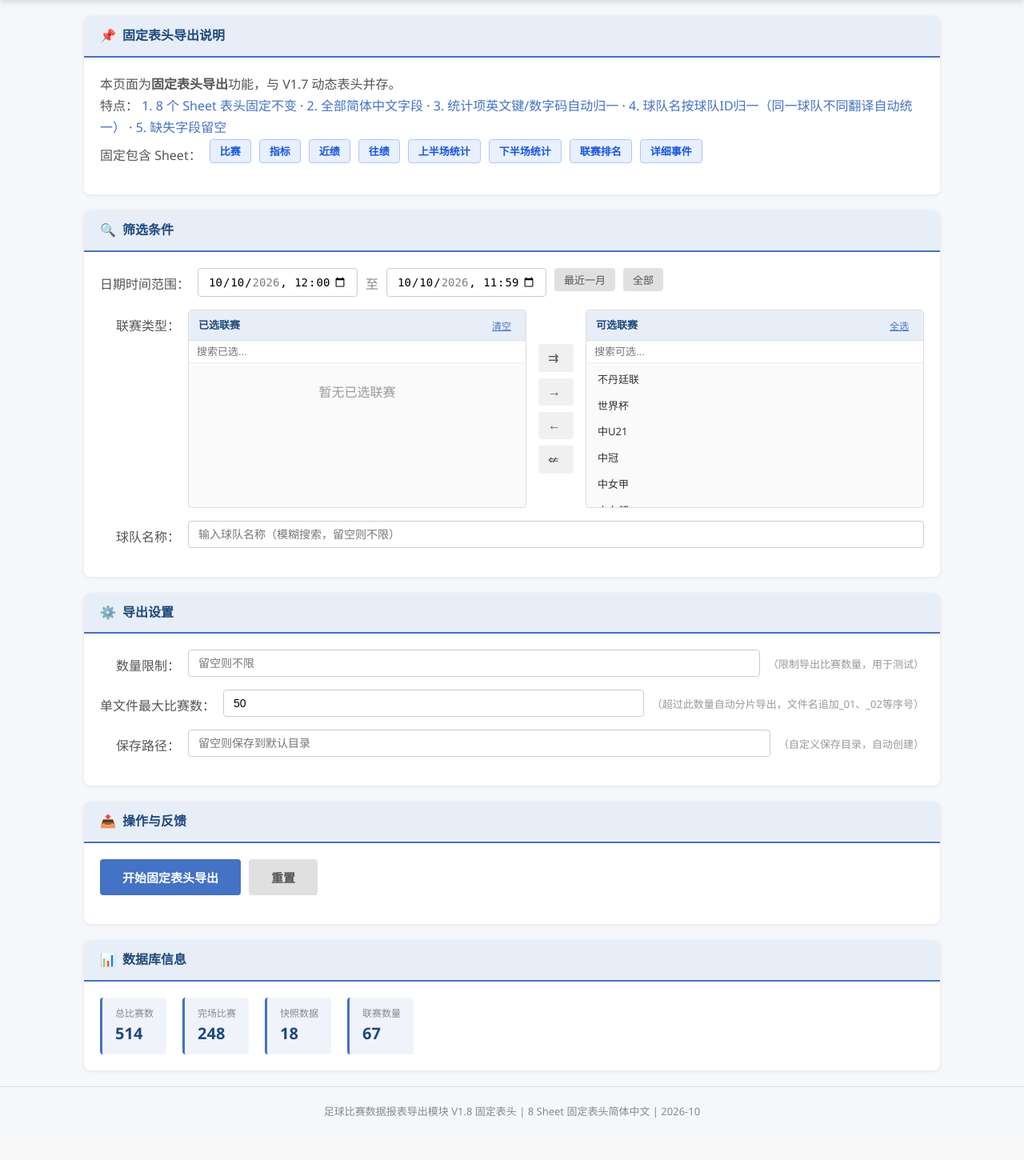
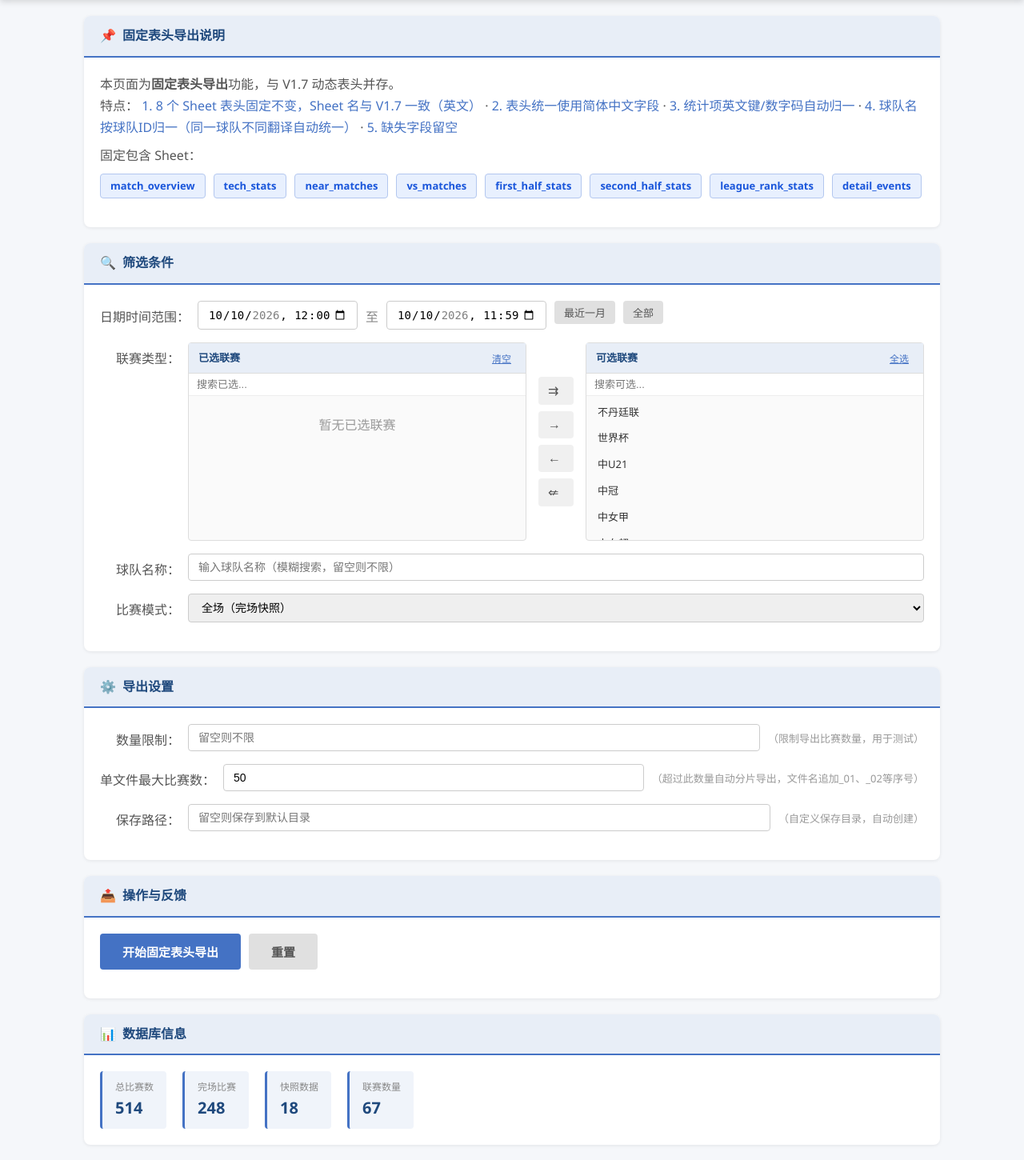
Before and after one commit to chen148346/football-export, a Flask app: page /fixed in a window 1280 px wide. Shown: the part 78-1528 px from the top of the page at 80% size. Before the commit the page ends 1476 px from the top, so only its background shows below. Run offline with Flask 3, Linux system fonts and the light colour scheme; data comes from the database, SQL or seed files in the repository; tables that the repository leaves empty hold one stand-in row (values such as "Sample post").

Commit message:
feat(fixed): V1.8固定表头导出与V1.7对齐(英文Sheet名+中文表头+比赛模式) - 修复detail_events表头错乱
Coze-Commit-Type: user
Coze-User-ID: 832750799040364
Coze-Conversation-ID: 11330873

```diff
--- a/football-export/app.py
+++ b/football-export/app.py
@@ -402,6 +402,9 @@ def api_fixed_export():
         start_datetime / end_datetime: datetime-local 时间范围（可选）
         sclass_names: list 联赛列表（可选）
         team_keyword: str 球队模糊搜索（可选）
+        match_mode: str 比赛模式 fulltime/halftime/custom（默认fulltime）
+        min_minute/max_minute: int 自定义分钟区间（match_mode=custom时有效）
+        include_fulltime: bool 是否同时导出完场标签（非完场模式有效）
         limit: int 数量限制（可选）
         max_per_file: int 单文件最大比赛数（默认50）
         save_path: str 自定义保存目录（可选）
@@ -420,6 +423,24 @@ def api_fixed_export():
                 limit = int(limit)
             except (ValueError, TypeError):
                 limit = None
+
+        # V1.8: 比赛模式（与 V1.7 一致）
+        match_mode = data.get('match_mode', 'fulltime')
+        if match_mode not in ('fulltime', 'halftime', 'custom'):
+            match_mode = 'fulltime'
+        include_fulltime = bool(data.get('include_fulltime', False))
+        min_minute = data.get('min_minute')
+        max_minute = data.get('max_minute')
+        if match_mode == 'custom':
+            try:
+                min_minute = int(min_minute) if min_minute is not None else 0
+                max_minute = int(max_minute) if max_minute is not None else 90
+            except (ValueError, TypeError):
+                return jsonify({'success': False, 'error': '分钟区间必须为整数'}), 400
+            if min_minute < 0 or max_minute > 120:
+                return jsonify({'success': False, 'error': '分钟区间必须在0-120范围内'}), 400
+            if min_minute >= max_minute:
+                return jsonify({'success': False, 'error': '开始分钟必须小于结束分钟'}), 400
 
         max_per_file = data.get('max_per_file')
         if max_per_file:
@@ -453,7 +474,8 @@ def api_fixed_export():
         thread = threading.Thread(
             target=_run_fixed_export_task,
             args=(task_id, start_datetime, end_datetime, sclass_names,
-                  team_keyword, limit, output_dir, max_per_file),
+                  team_keyword, limit, output_dir, max_per_file,
+                  match_mode, min_minute, max_minute, include_fulltime),
             daemon=True,
         )
         thread.start()
@@ -703,31 +725,62 @@ def _run_export_task(task_id, date_start, date_end, start_datetime, end_datetime
 
 
 def _run_fixed_export_task(task_id, start_datetime, end_datetime, sclass_names,
-                           team_keyword, limit, output_dir, max_per_file):
+                           team_keyword, limit, output_dir, max_per_file,
+                           match_mode='fulltime', min_minute=None, max_minute=None,
+                           include_fulltime=False):
     """
     固定表头导出后台任务（V1.8新页面）。
 
-    逻辑与 V1.7 类似：查完场比赛 → 分片 → 用 FixedExporter 生成
-    8 个固定表头 Sheet 的 Excel。
+    逻辑与 V1.7 一致：
+    - fulltime：查完场比赛
+    - halftime / custom：查非完场快照（含可选完场 label 文件）
+    生成 8 个固定表头 Sheet 的 Excel。
+    文件名遵循 V1.7：{时间戳}_{联赛}_{起日}_{止日}_{类型}_{字段}.xlsx
     """
     try:
-        from football_export.db_reader import query_matches
         from football_export.fixed_exporter import (
-            export_fixed_excel, generate_fixed_filename,
+            export_fixed_excel,
         )
 
         with _task_lock:
             _export_tasks[task_id]['progress'] = 10
             _export_tasks[task_id]['message'] = '正在查询比赛数据...'
 
-        matches = query_matches(
-            db_path=config.DEFAULT_DB_PATH,
-            start_datetime=start_datetime,
-            end_datetime=end_datetime,
-            sclass_names=sclass_names,
-            team_name=team_keyword,
-            limit=limit,
-        )
+        date_start = (start_datetime or '')[:10] or None
+        date_end = (end_datetime or '')[:10] or None
+
+        matches = []
+        label_snapshots = []
+        if match_mode in ('halftime', 'custom'):
+            from football_export.db_reader import query_non_fulltime_snapshots
+            if match_mode == 'halftime':
+                snapshot_filter = {'mode': 'halftime'}
+            else:
+                snapshot_filter = {'mode': 'custom', 'min': min_minute, 'max': max_minute}
+            result = query_non_fulltime_snapshots(
+                db_path=config.DEFAULT_DB_PATH,
+                snapshot_filter=snapshot_filter,
+                include_fulltime=include_fulltime,
+                start_date=date_start,
+                end_date=date_end,
+                start_datetime=start_datetime,
+                end_datetime=end_datetime,
+                sclass_names=sclass_names,
+                team_name=team_keyword,
+                limit=limit,
+            )
+            matches = result['prediction_snapshots']
+            label_snapshots = result['label_snapshots']
+        else:
+            from football_export.db_reader import query_matches
+            matches = query_matches(
+                db_path=config.DEFAULT_DB_PATH,
+                start_datetime=start_datetime,
+                end_datetime=end_datetime,
+                sclass_names=sclass_names,
+                team_name=team_keyword,
+                limit=limit,
+            )
 
         with _task_lock:
             _export_tasks[task_id]['progress'] = 30
@@ -736,55 +789,79 @@ def _run_fixed_export_task(task_id, start_datetime, end_datetime, sclass_names,
         if not matches:
             with _task_lock:
                 _export_tasks[task_id]['status'] = 'failed'
-                _export_tasks[task_id]['error'] = '没有找到符合条件的完场比赛数据'
+                _export_tasks[task_id]['error'] = '没有找到符合条件的比赛数据'
                 _export_tasks[task_id]['message'] = '未找到数据'
             return
 
-        total_matches = len(matches)
-        league = sclass_names[0] if sclass_names and len(sclass_names) == 1 else 'multi'
-        start_tag = (start_datetime or 'all')[:10].replace('-', '')
-        end_tag = (end_datetime or 'all')[:10].replace('-', '')
+        # V1.7 风格文件名：{时间戳}_{联赛}_{起日}_{止日}_{类型}_{字段}
+        from football_export.excel_exporter import generate_filename_v15
+        snap_type_map = {'fulltime': 'fulltime', 'halftime': 'halftime', 'custom': 'custom'}
+        snap_type = snap_type_map.get(match_mode, 'fulltime')
 
-        if total_matches <= max_per_file:
-            filename = generate_fixed_filename(league, start_tag, end_tag)
-            output_path = os.path.join(output_dir, filename)
-            export_fixed_excel(matches, output_path)
+        def _do_export(matches_to_export, role=None):
+            files = []
+            total = len(matches_to_export)
+            if total == 0:
+                return files
+            if total <= max_per_file:
+                filename = generate_filename_v15(
+                    sclass_names=sclass_names or None,
+                    start_date=date_start,
+                    end_date=date_end,
+                    sheets_to_export=config.ALL_SHEET_IDS_V15,
+                    snapshot_type=snap_type,
+                    file_role=role,
+                )
+                output_path = os.path.join(output_dir, filename)
+                export_fixed_excel(matches_to_export, output_path)
+                files.append({
+                    'filename': os.path.basename(output_path),
+                    'download_url': f"/download/{os.path.basename(output_path)}",
+                    'file_size_kb': round(os.path.getsize(output_path) / 1024, 1),
+                    'match_count': total,
+                    'role': role,
+                })
+            else:
+                import math
+                num_parts = math.ceil(total / max_per_file)
+                for i in range(num_parts):
+                    start_idx = i * max_per_file
+                    end_idx = min((i + 1) * max_per_file, total)
+                    part_matches = matches_to_export[start_idx:end_idx]
+                    part_filename = generate_filename_v15(
+                        sclass_names=sclass_names or None,
+                        start_date=date_start,
+                        end_date=date_end,
+                        sheets_to_export=config.ALL_SHEET_IDS_V15,
+                        snapshot_type=snap_type,
+                        file_role=role,
+                        part_index=i + 1,
+                    )
+                    part_output_path = os.path.join(output_dir, part_filename)
+                    export_fixed_excel(part_matches, part_output_path)
+                    files.append({
+                        'filename': part_filename,
+                        'download_url': f"/download/{part_filename}",
+                        'file_size_kb': round(os.path.getsize(part_output_path) / 1024, 1),
+                        'match_count': len(part_matches),
+                        'role': role,
+                        'part_index': i + 1,
+                    })
+            return files
 
-            rel_path = os.path.basename(output_path)
-            with _task_lock:
-                _export_tasks[task_id]['progress'] = 100
-                _export_tasks[task_id]['status'] = 'completed'
-                _export_tasks[task_id]['message'] = f'导出完成：{total_matches}场比赛'
-                _export_tasks[task_id]['output_path'] = output_path
-                _export_tasks[task_id]['filename'] = rel_path
-                _export_tasks[task_id]['download_url'] = f"/download/{rel_path}"
-                if os.path.exists(output_path):
-                    _export_tasks[task_id]['file_size_kb'] = round(
-                        os.path.getsize(output_path) / 1024, 1)
-        else:
-            import math
-            num_parts = math.ceil(total_matches / max_per_file)
-            files_info = []
-            for i in range(num_parts):
-                start_idx = i * max_per_file
-                end_idx = min((i + 1) * max_per_file, total_matches)
-                part_matches = matches[start_idx:end_idx]
-                part_filename = generate_fixed_filename(league, start_tag, end_tag).replace(
-                    '.xlsx', f'_{i+1:02d}.xlsx')
-                part_output_path = os.path.join(output_dir, part_filename)
-                export_fixed_excel(part_matches, part_output_path)
-                files_info.append({
-                    'filename': part_filename,
-                    'download_url': f"/download/{part_filename}",
-                    'file_size_kb': round(os.path.getsize(part_output_path) / 1024, 1),
-                    'match_count': len(part_matches),
-                    'part_index': i + 1,
-                })
-            with _task_lock:
-                _export_tasks[task_id]['progress'] = 100
-                _export_tasks[task_id]['status'] = 'completed'
-                _export_tasks[task_id]['message'] = f'导出完成：{total_matches}场比赛，分{num_parts}个文件'
-                _export_tasks[task_id]['files'] = files_info
+        files_info = []
+        files_info.extend(_do_export(matches, role='prediction' if match_mode != 'fulltime' else None))
+        if include_fulltime and label_snapshots:
+            files_info.extend(_do_export(label_snapshots, role='label'))
+
+        with _task_lock:
+            _export_tasks[task_id]['progress'] = 100
+            _export_tasks[task_id]['status'] = 'completed'
+            _export_tasks[task_id]['message'] = f'导出完成：{len(matches)}场比赛，{len(files_info)}个文件'
+            if len(files_info) == 1:
+                _export_tasks[task_id]['output_path'] = os.path.join(output_dir, files_info[0]['filename'])
+                _export_tasks[task_id]['filename'] = files_info[0]['filename']
+            _export_tasks[task_id]['files'] = files_info
 
     except Exception as e:
         traceback.print_exc()
--- a/football-export/static/js/fixed_export.js
+++ b/football-export/static/js/fixed_export.js
@@ -205,6 +205,20 @@ function startFixedExport() {
     const max_per_file = document.getElementById('max_per_file').value || null;
     const save_path = document.getElementById('save_path').value.trim() || null;
 
+    // V1.8: 比赛模式（与 V1.7 一致）
+    const match_mode = document.getElementById('match_mode').value || 'fulltime';
+    const include_fulltime = document.getElementById('include_fulltime').checked;
+    let min_minute = null;
+    let max_minute = null;
+    if (match_mode === 'custom') {
+        min_minute = parseInt(document.getElementById('min_minute').value, 10);
+        max_minute = parseInt(document.getElementById('max_minute').value, 10);
+        if (isNaN(min_minute) || isNaN(max_minute)) {
+            alert('请输入有效的分钟区间');
+            return;
+        }
+    }
+
     // 校验：至少一个筛选条件
     if (!date_start && !date_end && !sclass_names && !team_keyword) {
         alert('请至少设置一个筛选条件（日期范围 / 联赛 / 球队）');
@@ -223,6 +237,10 @@ function startFixedExport() {
         end_datetime: date_end,
         sclass_names: sclass_names,
         team_keyword: team_keyword,
+        match_mode: match_mode,
+        include_fulltime: include_fulltime,
+        min_minute: min_minute,
+        max_minute: max_minute,
         limit: limit,
         max_per_file: max_per_file,
         save_path: save_path,
@@ -338,8 +356,30 @@ function resetForm() {
     document.getElementById('limit').value = '';
     document.getElementById('max_per_file').value = '50';
     document.getElementById('save_path').value = '';
+    document.getElementById('match_mode').value = 'fulltime';
+    document.getElementById('min_minute').value = '0';
+    document.getElementById('max_minute').value = '90';
+    document.getElementById('include_fulltime').checked = false;
+    onMatchModeChange();
     document.getElementById('progress_area').style.display = 'none';
     document.getElementById('result_area').style.display = 'none';
     resetButton();
     initDateRange();
 }
+
+// ========== 比赛模式切换（V1.8，与 V1.7 一致） ==========
+function onMatchModeChange() {
+    const mode = document.getElementById('match_mode').value;
+    const minuteRow = document.getElementById('minute_range_row');
+    const fulltimeRow = document.getElementById('include_fulltime_row');
+    if (mode === 'custom') {
+        minuteRow.style.display = 'flex';
+        fulltimeRow.style.display = 'flex';
+    } else if (mode === 'halftime') {
+        minuteRow.style.display = 'none';
+        fulltimeRow.style.display = 'flex';
+    } else {
+        minuteRow.style.display = 'none';
+        fulltimeRow.style.display = 'none';
+    }
+}
--- a/football-export/templates/fixed_export.html
+++ b/football-export/templates/fixed_export.html
@@ -23,8 +23,8 @@
                     本页面为<strong>固定表头导出</strong>功能，与 V1.7 动态表头并存。
                     <br>
                     特点：
-                    <span style="color:#4472C4;">1. 8 个 Sheet 表头固定不变</span> ·
-                    <span style="color:#4472C4;">2. 全部简体中文字段</span> ·
+                    <span style="color:#4472C4;">1. 8 个 Sheet 表头固定不变，Sheet 名与 V1.7 一致（英文）</span> ·
+                    <span style="color:#4472C4;">2. 表头统一使用简体中文字段</span> ·
                     <span style="color:#4472C4;">3. 统计项英文键/数字码自动归一</span> ·
                     <span style="color:#4472C4;">4. 球队名按球队ID归一（同一球队不同翻译自动统一）</span> ·
                     <span style="color:#4472C4;">5. 缺失字段留空</span>
@@ -32,10 +32,10 @@
                 <div class="form-row">
                     <label class="form-label">固定包含 Sheet：</label>
                     <div style="display:flex;flex-wrap:wrap;gap:10px;align-items:center;">
-                        <span class="sheet-tag">比赛</span><span class="sheet-tag">指标</span>
-                        <span class="sheet-tag">近绩</span><span class="sheet-tag">往绩</span>
-                        <span class="sheet-tag">上半场统计</span><span class="sheet-tag">下半场统计</span>
-                        <span class="sheet-tag">联赛排名</span><span class="sheet-tag">详细事件</span>
+                        <span class="sheet-tag">match_overview</span><span class="sheet-tag">tech_stats</span>
+                        <span class="sheet-tag">near_matches</span><span class="sheet-tag">vs_matches</span>
+                        <span class="sheet-tag">first_half_stats</span><span class="sheet-tag">second_half_stats</span>
+                        <span class="sheet-tag">league_rank_stats</span><span class="sheet-tag">detail_events</span>
                     </div>
                 </div>
             </div>
@@ -90,6 +90,34 @@
                 <div class="form-row">
                     <label class="form-label">球队名称：</label>
                     <input type="text" id="team_keyword" class="form-input" placeholder="输入球队名称（模糊搜索，留空则不限）">
+                </div>
+
+                <!-- 比赛模式（与 V1.7 一致） -->
+                <div class="form-row">
+                    <label class="form-label">比赛模式：</label>
+                    <select id="match_mode" class="form-input" style="width:220px;" onchange="onMatchModeChange()">
+                        <option value="fulltime">全场（完场快照）</option>
+                        <option value="halftime">半场（中场快照）</option>
+                        <option value="custom">自定义分钟区间（进行中）</option>
+                    </select>
+                </div>
+
+                <!-- 自定义分钟区间（仅 custom 模式显示） -->
+                <div class="form-row" id="minute_range_row" style="display:none;">
+                    <label class="form-label">分钟区间：</label>
+                    <input type="number" id="min_minute" class="form-input" value="0" min="0" max="120" style="width:120px;">
+                    <span class="date-separator">至</span>
+                    <input type="number" id="max_minute" class="form-input" value="90" min="0" max="120" style="width:120px;">
+                    <span class="hint">（进行中快照所处分钟，0-120）</span>
+                </div>
+
+                <!-- 关联完场（仅非全场模式显示） -->
+                <div class="form-row" id="include_fulltime_row" style="display:none;">
+                    <label class="form-label">关联完场：</label>
+                    <label class="checkbox-label" style="font-weight:normal;">
+                        <input type="checkbox" id="include_fulltime">
+                        <span>同时导出对应完场比赛（label/tag）</span>
+                    </label>
                 </div>
             </div>
         </div>
```
Also changed, not shown: football-export/AGENTS.md (+1 -1 lines), football-export/football_export/fixed_exporter.py (+42 -42 lines), football-export/football_export/fixed_schema.py (+25 -25 lines), assets/78137407-1066-4150-ae7c-77a24a52a57b.png (added).
